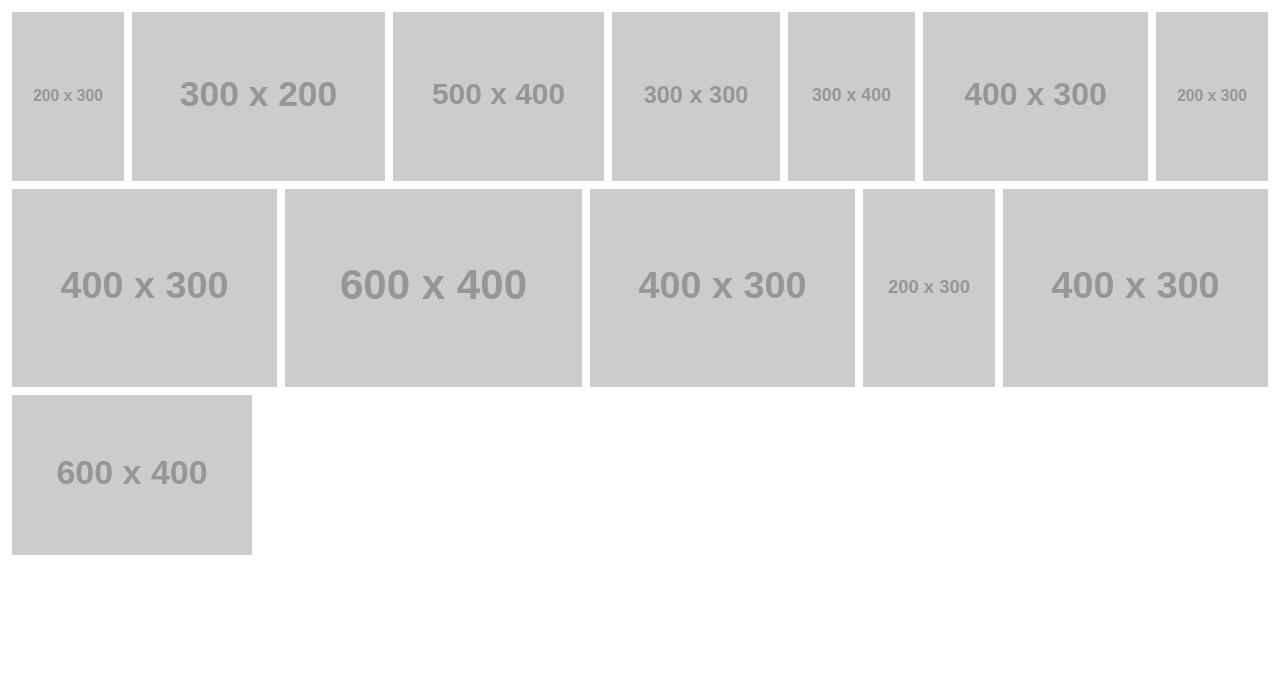
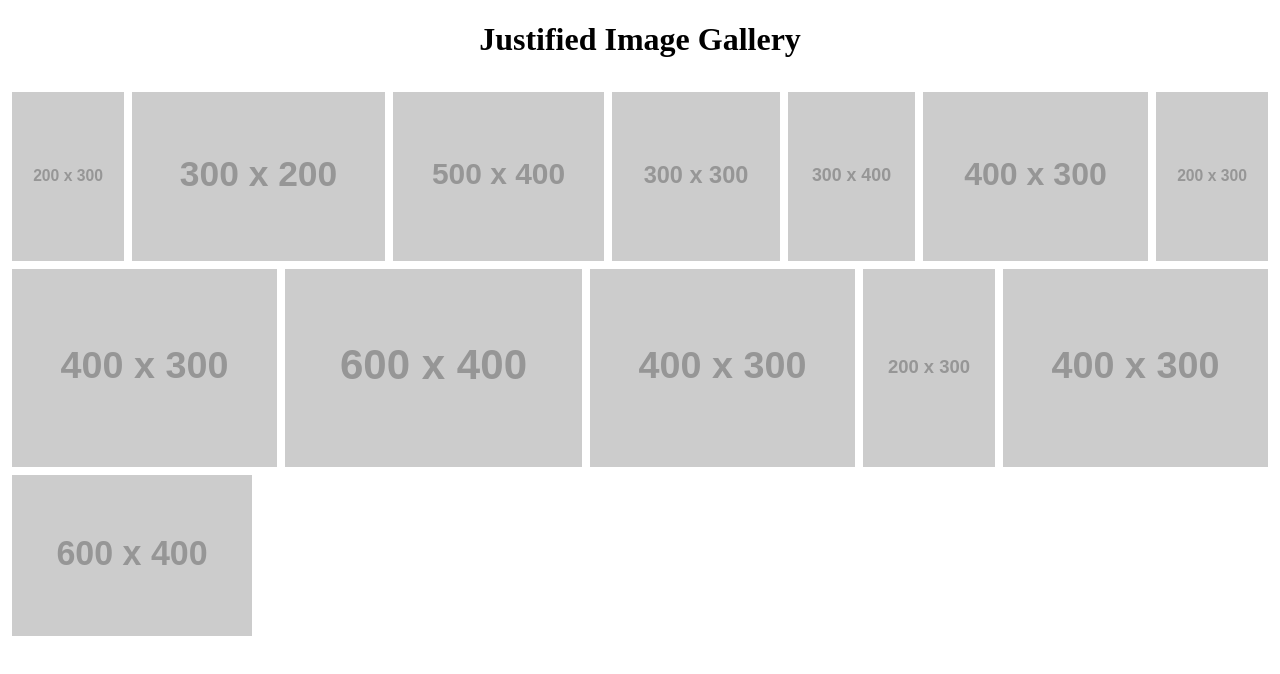
Before and after one commit to Abhimanyu369/Abhimanyu369.github.io, a plain HTML site: page justifiedGallery/index.html in a window 1280 px wide. Drawn offline with nearby package versions, Linux system fonts and the light colour scheme; placeholder pictures from the web are drawn by us.

Commit message:
Update index.html

```diff
--- a/justifiedGallery/index.html
+++ b/justifiedGallery/index.html
@@ -4,8 +4,13 @@
     <meta charset="UTF-8">
     <meta name="viewport" content="width=device-width, initial-scale=1">
 
-    <title>Document</title>
+    <title>Justified Image Gallery</title>
     <style>
+        .heading {
+          text-align: center;
+          margin-bottom: 30px;
+        }
+
         .img-wrapper {
           display: flex;
           flex-wrap: wrap;
@@ -29,6 +34,10 @@
     </style>
 </head>
 <body>
+    <div class="heading">
+      <h1>Justified Image Gallery</h1>
+    </div>
+
     <div class="img-wrapper">
 
       <a class="img-a" href="#" >
```
